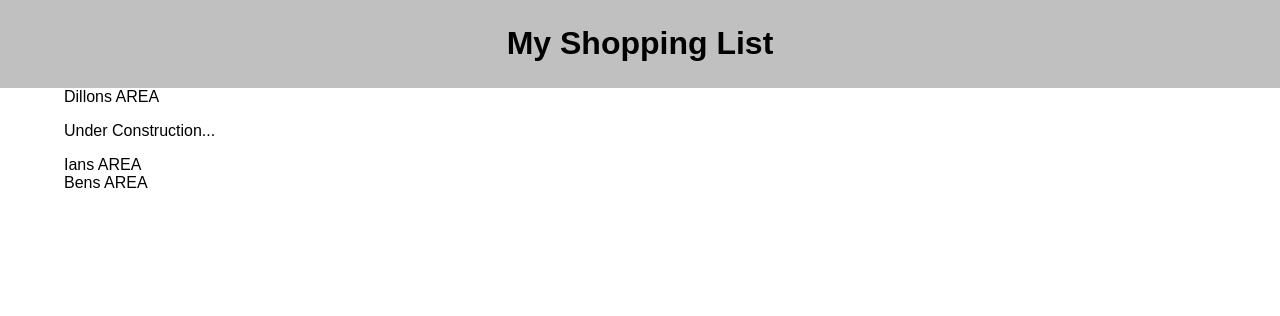
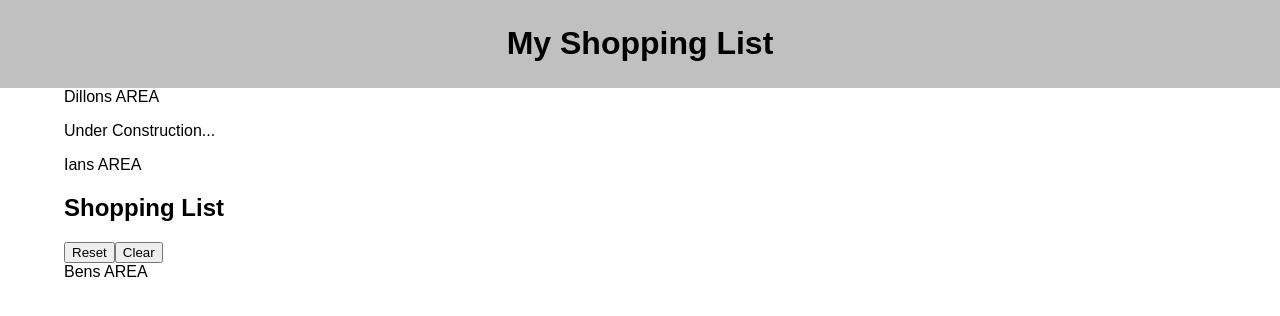
Before and after one commit to isford/group-fs-react-shopping-list, a React (Create React App) app: page / in a window 1280 px wide. Shown: the top 316 px of the page. Built offline with nearby package versions, Linux system fonts and the light colour scheme.

Commit message:
Buttons made, no functionality

```diff
--- a/src/components/App/App.jsx
+++ b/src/components/App/App.jsx
@@ -2,7 +2,7 @@ import React from 'react';
 
 import Header from '../Header/Header.jsx'
 import './App.css';
-
+import ShoppingList from '../ShoppingList/ShoppingList'
 
 function App() {
     return (
@@ -18,7 +18,7 @@ function App() {
 
                 <section>Ians AREA</section>
 
-
+                <ShoppingList />
                 <section>Bens AREA</section>
 
 
--- a/src/components/ShoppingList/ShoppingList.jsx
+++ b/src/components/ShoppingList/ShoppingList.jsx
@@ -0,0 +1,22 @@
+function handleReset(){
+    console.log('Reset button clicked')
+    //Remove purchase status from all items
+}
+
+function handleClear(){
+    console.log('Clear button clicked')
+    //Delete all items from DB DROP TABLE
+}
+
+
+function ShoppingList() {
+    return (
+        <>
+            <h2>Shopping List</h2>
+            <button onClick={() => { handleReset() }}>Reset</button>
+            <button onClick={() => { handleClear() }}>Clear</button>
+        </>
+    )
+};
+
+export default ShoppingList
```
